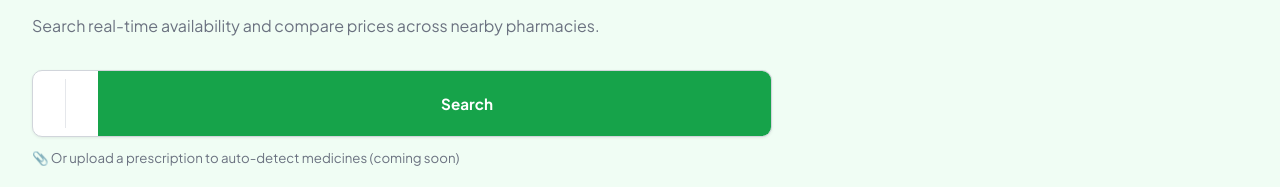
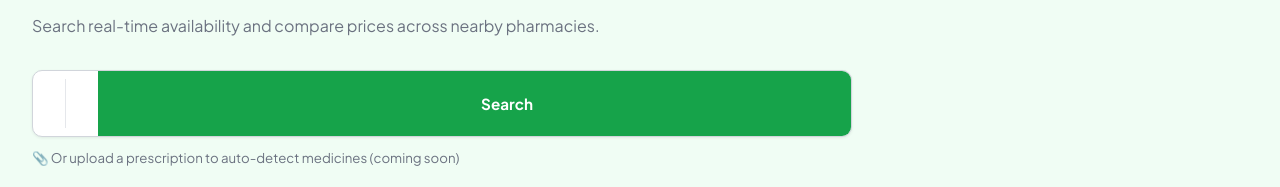
Before and after one commit to shahaddelta1-1955/medplus, a React (Vite) app: page / in a window 1280 px wide. Shown: the part 200-387 px from the top of the page. Built offline with nearby package versions, Linux system fonts and the light colour scheme; no server answers.

Commit message:
Update Landing.jsx

```diff
--- a/src/pages/Landing.jsx
+++ b/src/pages/Landing.jsx
@@ -95,7 +95,7 @@ const S = {
     borderRadius: "10px",
     border: "1px solid #d1d5db",
     overflow: "hidden",
-    maxWidth: "740px",
+    maxWidth: "1280px",
     boxShadow: "0 1px 3px rgba(0,0,0,0.07)",
     flexWrap: "nowrap",
   },
```
